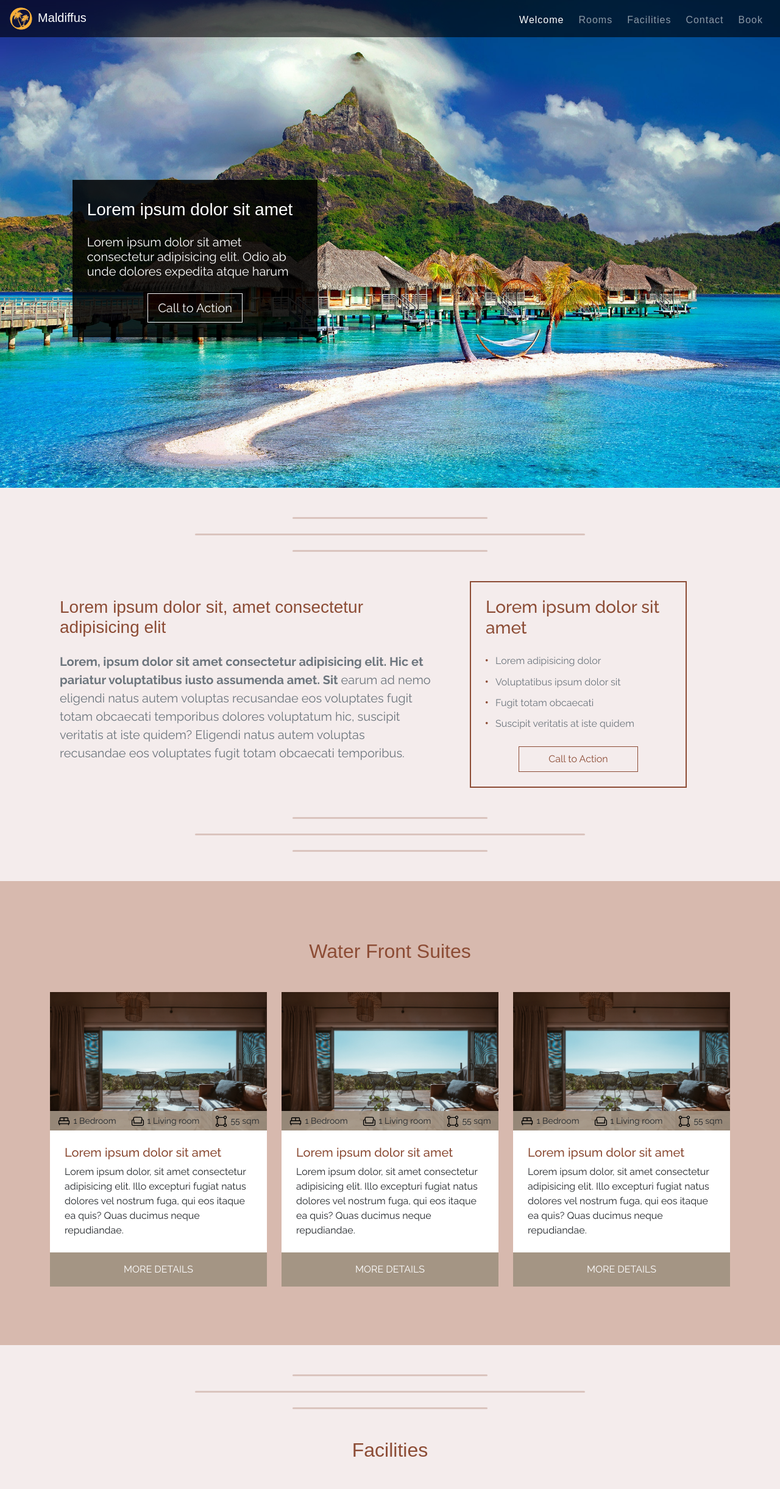
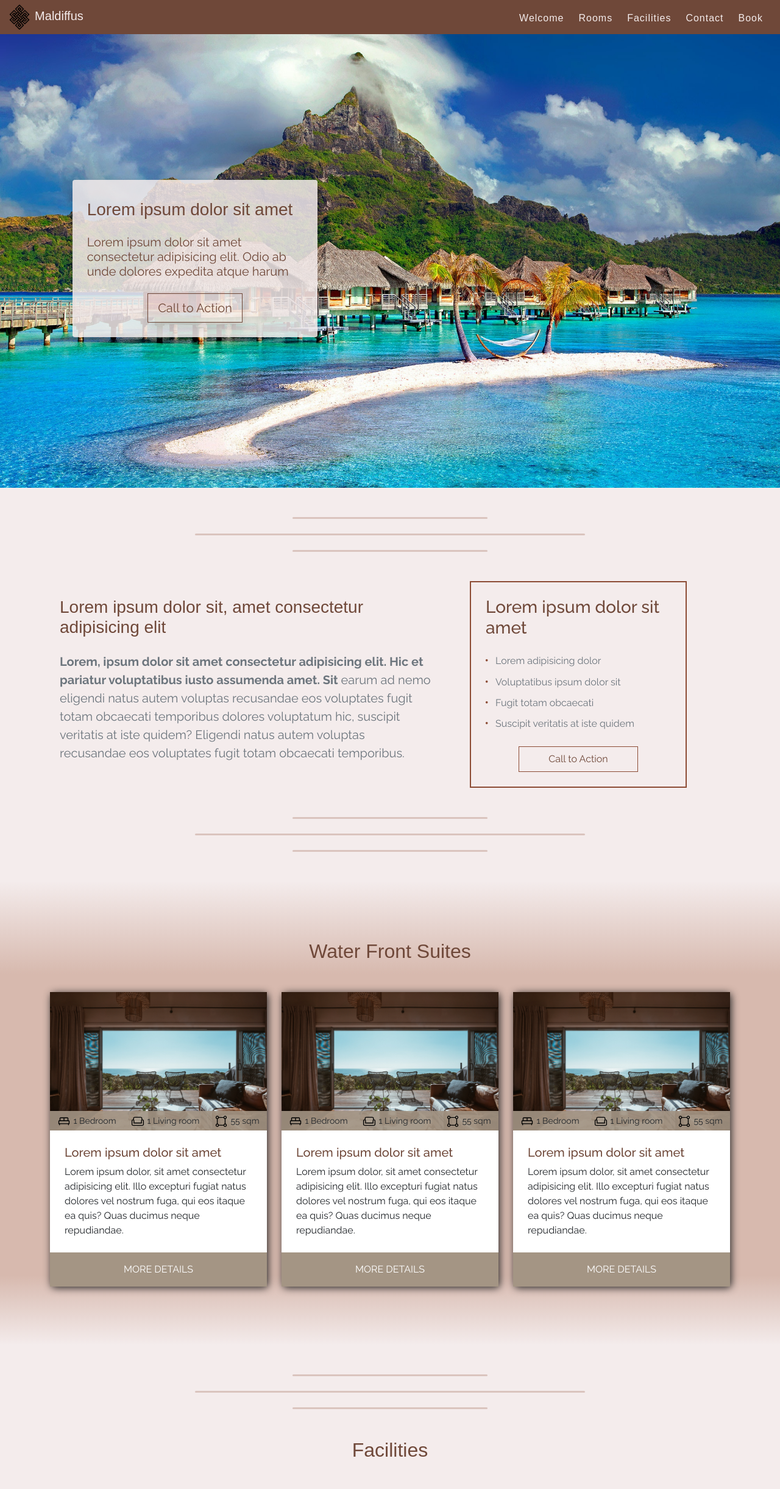
Before and after one commit to sybrenkeizer/bs-beach-resort, a plain HTML site: page index.html in a window 1280 px wide. Shown: the top 2442 px of the page at 61% size. Drawn offline with nearby package versions, Linux system fonts and the light colour scheme; grey boxes are pictures that could not be loaded; a web font is replaced by a local one.

Commit message:
Improve UI

```diff
--- a/custom-script.js
+++ b/custom-script.js
@@ -2,17 +2,17 @@ const navEl = document.getElementById("navigation");
 const navToggleEL = document.querySelector(".navbar-toggler");
 
 // Change navbar background on scroll
-window.addEventListener("scroll", (e) =>
-  window.pageYOffset > 20
-    ? navEl.classList.add("nav-dark")
-    : window.pageYOffset < 20 && navToggleEL.ariaExpanded === "true"
-    ? navEl.classList.add("nav-dark")
-    : navEl.classList.remove("nav-dark")
-);
+// window.addEventListener("scroll", (e) =>
+//   window.pageYOffset > 20
+//     ? navEl.classList.add("nav-dark")
+//     : window.pageYOffset < 20 && navToggleEL.ariaExpanded === "true"
+//     ? navEl.classList.add("nav-dark")
+//     : navEl.classList.remove("nav-dark")
+// );
 
 // Change navbar background when expanded
-navToggleEL.addEventListener("click", (e) =>
-  navToggleEL.ariaExpanded === "true"
-    ? navEl.classList.add("nav-dark")
-    : navEl.classList.remove("nav-dark")
-);
+// navToggleEL.addEventListener("click", (e) =>
+//   navToggleEL.ariaExpanded === "true"
+//     ? navEl.classList.add("nav-dark")
+//     : navEl.classList.remove("nav-dark")
+// );
--- a/custom-style.css
+++ b/custom-style.css
@@ -25,9 +25,13 @@ ul:not(#social > ul, #transport > ul, #navigation ul) > li::before {
   font-size: 1.1rem;
 }
 
+a {
+  text-decoration: none !important;
+}
+
 /* Color */
 .beige-bg {
-  background-color: rgb(244, 236, 236);
+  background-color: #f4ecec;
 }
 .brown-bg {
   background-color: #c19e88e5;
@@ -45,7 +49,7 @@ ul:not(#social > ul, #transport > ul, #navigation ul) > li::before {
   background-color: hsla(32, 15%, 58%, 0.85);
 }
 .beige-txt {
-  color: rgb(244, 236, 236);
+  color: #f4ecec;
 }
 .brown-txt {
   color: #c19e88e5;
@@ -54,7 +58,7 @@ ul:not(#social > ul, #transport > ul, #navigation ul) > li::before {
   color: #d7b9ae;
 }
 .dark-red-txt {
-  color: #8c4c35;
+  color: #6f4839;
 }
 .gray-text {
   color: #aaaaaa;
@@ -65,21 +69,80 @@ ul:not(#social > ul, #transport > ul, #navigation ul) > li::before {
   background-color: hsla(0, 0%, 0%, 0.6);
 }
 .nav-dark {
-  background-color: hsla(0, 0%, 0%, 0.95);
+  background-color: #6f4839;
+}
+nav {
+  height: 3.5rem;
 }
 
-/* Components */
-#about a:hover {
-  background-color: #8c4c35;
-  color: #fff !important;
+.logo {
+  transform: scale(1.2);
 }
 
-#rooms a:hover {
-  background-color: #8c4c35;
+#rooms .card {
+  box-shadow: 2px 2px 0.8rem 0rem rgb(40, 40, 40);
+  transition: 0.2s;
 }
 
+#rooms .card:hover {
+  box-shadow: 2px 2px 0.8rem 0.2rem rgb(40, 40, 40);
+}
+
+/* Contact */
+#contact i {
+  transition: .4s;
+  cursor: pointer;
+}
+
+#contact i:hover {
+  transform: scale(1.2);
+}
+
+/* Footer */
+footer li {
+  transition: 0.3s;
+  cursor: pointer;
+}
+footer li:hover {
+  transform: scale(1.04);
+}
+
+
+/* Components */
+nav a {
+  transition-duration: 0.5s !important;
+  transition-property: all !important;
+}
+
+nav a:hover:not(.navbar-brand) {
+  color: #000 !important;
+  transform: scale(1.1);
+}
+
+nav a:active {
+  color: rgb(0, 0, 0) !important;
+}
+
+.active {
+  transform: scale(1.1);
+}
+
+#about a,
+#rooms a,
+#hero a,
+#contact a {
+  transition-duration: 0.5s;
+  border: 0;
+}
+
+#hero a:hover,
+#about a:hover,
+#rooms a:hover,
 #contact form > a:hover {
-  background-color: #8c4c35;
+  background-color: #8c4c35 !important;
+  color: #fff !important;
+  box-shadow: 1px 1px 0.3rem #000;
+  border: 0;
 }
 
 /* Animations */
--- a/index.html
+++ b/index.html
@@ -27,12 +27,17 @@
       <!-- Navigation -->
       <nav
         id="navigation"
-        class="navbar navbar-expand-md navbar-dark nav-light fixed-top fade"
+        class="navbar navbar-expand-md nav-dark fixed-top fade dark-red-txt"
       >
         <div class="container-fluid">
           <a class="navbar-brand p-0" href="#">
-            <img src="img/brand.png" alt="resort logo" height="45" />
-            <span class="lux-txt">Maldiffus</span>
+            <img
+              src="img/end-knot.png"
+              alt="resort logo"
+              height="40"
+              class="logo"
+            />
+            <span class="lux-txt beige-txt">Maldiffus</span>
           </a>
           <button
             class="navbar-toggler"
@@ -51,21 +56,21 @@
               style="letter-spacing: 1px"
             >
               <li class="nav-item mt-md-0 mx-auto">
-                <a class="nav-link active" aria-current="page" href="#"
+                <a class="nav-link beige-txt" aria-current="page" href="#"
                   >Welcome</a
                 >
               </li>
               <li class="nav-item mx-auto">
-                <a class="nav-link" href="#">Rooms</a>
+                <a class="nav-link beige-txt" href="#">Rooms</a>
               </li>
               <li class="nav-item mx-auto">
-                <a class="nav-link" href="#">Facilities</a>
+                <a class="nav-link beige-txt" href="#">Facilities</a>
               </li>
               <li class="nav-item mx-auto">
-                <a class="nav-link" href="#">Contact</a>
+                <a class="nav-link beige-txt" href="#">Contact</a>
               </li>
               <li class="nav-item mx-auto">
-                <a class="nav-link" href="#">Book</a>
+                <a class="nav-link beige-txt" href="#">Book</a>
               </li>
             </ul>
           </div>
@@ -86,8 +91,8 @@
         <div class="row vh-100 mw-100 mx-auto justify-content-center">
           <div class="col-md-6 col-sm-9 col-xl-4 d-flex align-items-center">
             <div
-              class="jumbotron bg-tranparant p-4 mt-5 text-white shadow fade fade-delay w-100"
-              style="background-color: hsla(0, 0%, 0%, 0.85)"
+              class="jumbotron bg-tranparant p-4 mt-5 dark-red-txt shadow fade fade-delay w-100 rounded-1"
+              style="background-color: hsla(0, 27%, 94%, 0.85)"
             >
               <h1 class="fs-3 mt-2 lux-txt">Lorem ipsum dolor sit amet</h1>
               <h2 class="fs-5 my-4 fw-normal">
@@ -97,7 +102,8 @@
               <div class="d-flex justify-content-center">
                 <a
                   href="#"
-                  class="btn btn-lg rounded-0 btn-outline-light shadow"
+                  class="btn btn-lg rounded-0 btn-outline-light shadow dark-red-txt"
+                  style="border: 1px solid #6f4839"
                   >Call to Action</a
                 >
               </div>
@@ -167,7 +173,18 @@
       <hr class="w-25 mx-auto mb-md-5 mb-5" />
 
       <!-- Rooms -->
-      <section id="rooms" class="pink-bg">
+      <section
+        id="rooms"
+        class="pink-bg"
+        style="
+          background-image: linear-gradient(
+            0deg,
+            #f4ecec,
+            #d7b9ae 15% 80%,
+            #f4ecec
+          );
+        "
+      >
         <div class="container">
           <div class="row py-5">
             <h2 class="dark-red-txt text-center my-5 lux-txt">
@@ -508,7 +525,11 @@
                     rows="4"
                   ></textarea>
                 </div>
-                <a href="#" class="btn btn-lg w-100 gray-bg text-white">Send</a>
+                <a
+                  href="#"
+                  class="btn btn-lg w-100 gray-bg text-white rounded-0"
+                  >Send</a
+                >
               </form>
             </div>
           </div>
```
Also changed, not shown: img/brand-logo.png (added), img/end-knot.png (added), img/knot.png (added).
